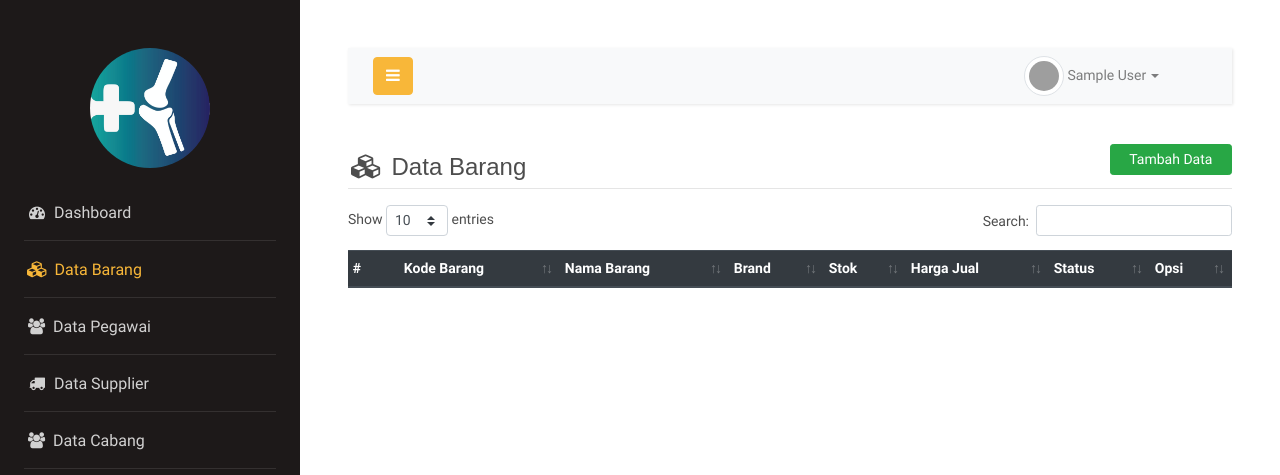
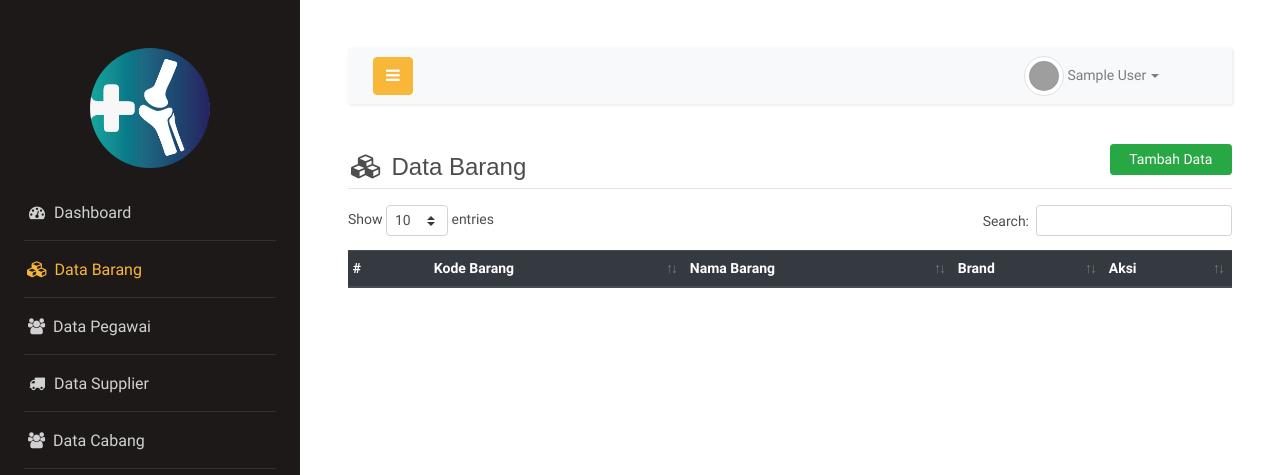
Before and after one commit to Akhdan9/stok_barang, a CodeIgniter app: page /database/barang in a window 1280 px wide. Shown: the top 475 px of the page. Run offline with CodeIgniter, Linux system fonts and the light colour scheme; the visitor is signed in with stand-in values (Sample User, id 1); lists and menus that the app fills with data are empty; grey boxes are pictures that could not be loaded.

Commit message:
coba update

```diff
--- a/application/controllers/Data_barang.php
+++ b/application/controllers/Data_barang.php
@@ -297,9 +297,6 @@ class Data_barang extends CI_Controller
                 $row[] = $i->kode_barang;
                 $row[] = $i->nama_barang;
                 $row[] = $i->brand;
-                $row[] = $i->stok;
-                $row[] = '<span class="float-left">Rp.</span><span class="float-right">' . number_format($i->harga, 0, ',', '.') . ',-</span>';
-                $row[] = ($i->active == 'Y') ? 'Aktif' : 'Tidak Aktif';
                 $row[] = '<a href="' . site_url('edit_barang/' . $i->kode_barang) . '" class="btn btn-warning btn-sm text-white">Edit</a>';
 
                 $data[] = $row;
--- a/application/views/data_barang/index.php
+++ b/application/views/data_barang/index.php
@@ -32,10 +32,7 @@ if ($this->session->flashdata('error')) {
                 <th scope="col">Kode Barang</th>
                 <th scope="col">Nama Barang</th>
                 <th scope="col">Brand</th>
-                <th scope="col">Stok</th>
-                <th scope="col">Harga Jual</th>
-                <th scope="col">Status</th>
-                <th scope="col">Opsi</th>
+                <th scope="col">Aksi</th>
             </tr>
         </thead>
         <tbody>
```
